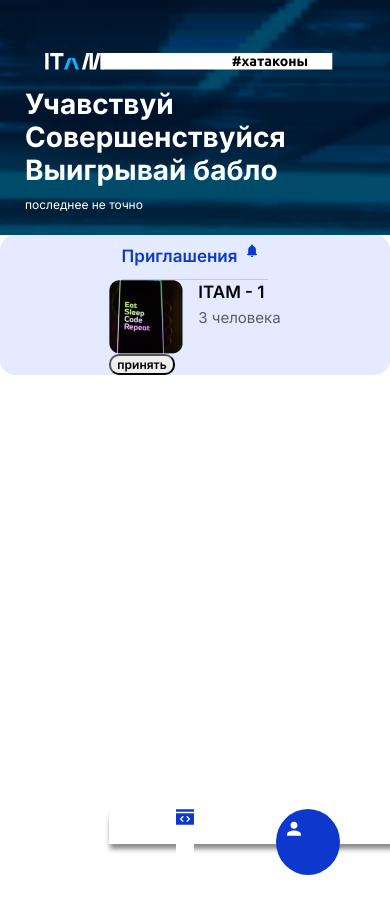
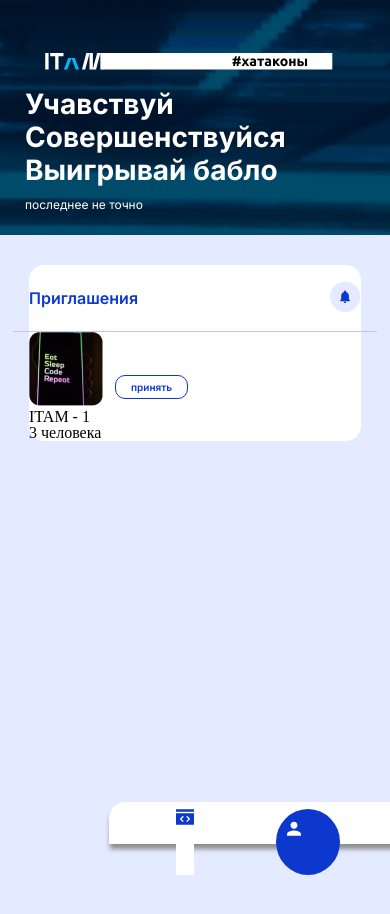
Before and after one commit to yaroslavbabii2023/react-vite, a React (Vite) app: page /message in a window 390 px wide. Shown: the top 914 px of the page. Before the commit the page ends 844 px from the top, so only its background shows below. Built offline with nearby package versions, Linux system fonts and the light colour scheme.

Commit message:
create ProfilePage.module.css

```diff
--- a/src/pages/MessagePage/MessagePage.module.css
+++ b/src/pages/MessagePage/MessagePage.module.css
@@ -1,58 +1,171 @@
+body {
+  background-color: #e4eaff;
+}
+
 .container {
-  background-color: #e4eaff;
-  border-radius: 15px;
+  width: 100%;
+  min-height: 100vh;
+  display: flex;
+  justify-content: center;
+  align-items: center;
 }
 
 .wrapper {
+  min-width: 370px;
+  max-width: 420px;
   display: flex;
   flex-direction: column;
   justify-content: center;
   align-items: center;
+  border-radius: 15px;
+  background-color: #fff;
 }
 
 .header {
   display: flex;
   flex-direction: row;
   justify-content: space-between;
+  align-items: center;
+  gap: 200px;
   border-bottom: 1px solid #b8c8ff;
+  padding: 20px;
 }
+
 .title {
   font-family: "inter";
   font-weight: 600;
   font-size: 17px;
   line-height: 21px;
   color: #0d38ce;
+  margin: 0;
 }
+
 .link {
   text-decoration: none;
 }
+
 .card {
+  width: 100%;
   display: flex;
   flex-direction: column;
+  gap: 18px;
+
+  &:not(:last-child) {
+    .bottomWrapper {
+      border-bottom: 1px solid #b8c8ff;
+    }
+  }
 }
-.item {
+
+.topWrapper {
   display: flex;
-  gap: 15px;
+  flex-direction: row;
+  gap: 80px;
+  align-items: center;
+  padding: 20px 20px 0 20px;
 }
-.titleItem {
+
+.titleCard {
   font-weight: 600;
   font-family: "inter";
   font-size: 17px;
   line-height: 25px;
 }
-.subtitleItem {
+
+.subtitleCard {
   font-family: "inter";
   font-weight: 400;
   font-size: 15px;
   line-height: 18px;
   color: #00000099;
 }
+
 .button {
   font-family: "inter";
   font-weight: 600;
   font-size: 12px;
   line-height: 15px;
   border-radius: 10px;
+  color: #0d38ce;
+  border: #0d38ce 1px solid;
+  padding: 6px 18px;
+  background-color: #fff;
+  cursor: pointer;
 }
+
 .cardContainer {
+  display: flex;
+  gap: 15px;
+  align-items: center;
 }
+
+.description {
+  font-family: "inter";
+  font-weight: 400;
+  font-size: 15px;
+  line-height: 18px;
+  color: #00000099;
+  padding: 0 20px;
+}
+
+.bottomWrapper {
+  display: flex;
+  gap: 17px;
+  padding: 0 20px 25px 20px;
+}
+
+@media (max-width: 769px) {
+  .container {
+    align-items: flex-start;
+    margin-top: 30px;
+  }
+}
+@media (max-width: 480px) {
+  .container {
+    align-items: flex-start;
+    margin-top: 30px;
+  }
+  .wrapper {
+    min-width: 327px;
+  }
+  .header {
+    gap: 160px;
+    width: 100%;
+    padding: 16px;
+  }
+  .title {
+    font-size: 16px;
+    line-height: 16px;
+  }
+  .card {
+    gap: 13px;
+  }
+  .topWrapper {
+    gap: 72px;
+    padding: 16px 16px 0 17px;
+  }
+  .titleCard {
+    font-size: 14px;
+    line-height: 20px;
+  }
+  .subtitleCard {
+    font-size: 12px;
+    line-height: 14px;
+  }
+  .button {
+    font-size: 10px;
+    line-height: 12px;
+    padding: 5px 15px;
+  }
+  .cardContainer {
+    gap: 12px;
+  }
+  .description {
+    font-size: 12px;
+    line-height: 14px;
+  }
+  .bottomWrapper {
+    gap: 14px;
+    padding: 0 17px 20px 17px;
+  }
+}
```
